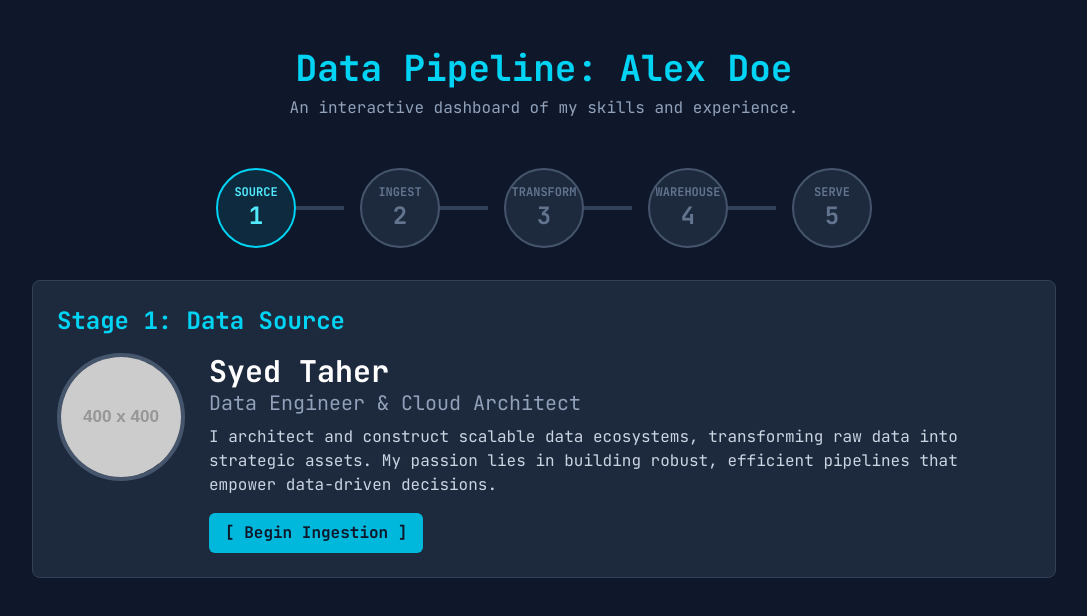
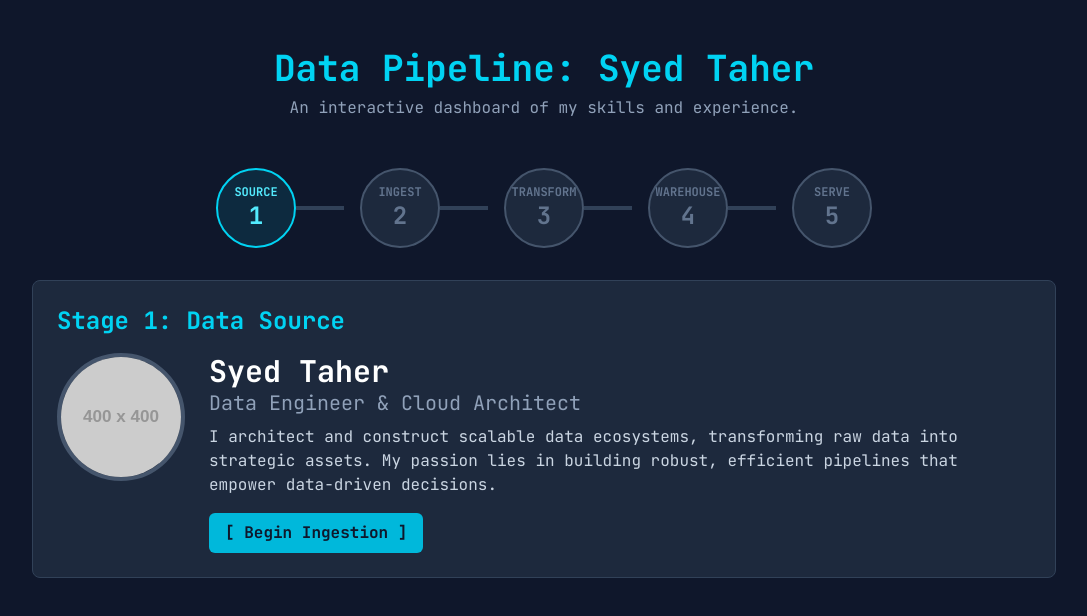
Before and after one commit to my-general/de_portfolio, a Next.js app: page / in a window 1280 px wide. Shown: the top 616 px of the page, without its empty margins (96-1183 px from the left). Built offline with nearby package versions, Linux system fonts and the light colour scheme.

Commit message:
Update page.js

```diff
--- a/src/app/page.js
+++ b/src/app/page.js
@@ -54,7 +54,7 @@ export default function Home() {
           {/* Adjusted margin for mobile (mb-8) and larger screens (sm:mb-12) */}
           <div className="text-center mb-8 sm:mb-12">
             {/* Responsive heading size for better fit on small screens */}
-            <h1 className="text-3xl sm:text-4xl font-bold text-cyan-400">Data Pipeline: Alex Doe</h1>
+            <h1 className="text-3xl sm:text-4xl font-bold text-cyan-400">Data Pipeline: Syed Taher</h1>
             <p className="text-slate-400 mt-2">An interactive dashboard of my skills and experience.</p>
           </div>
 
```
